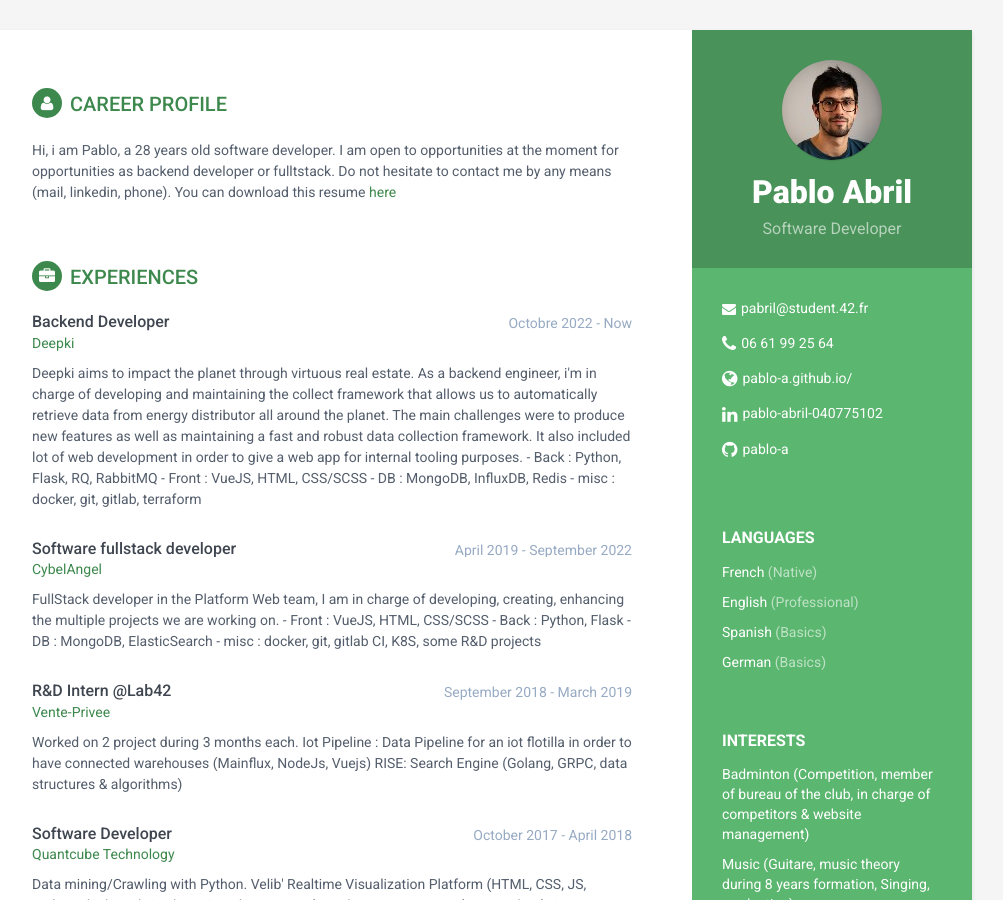
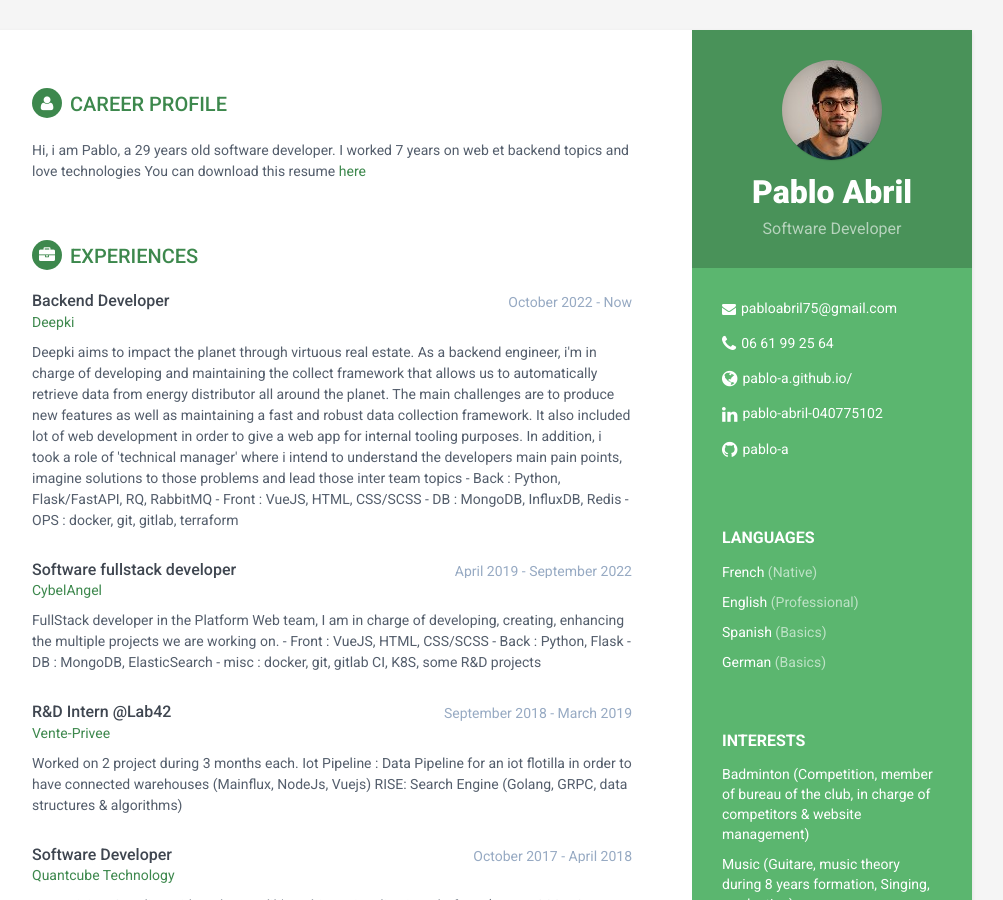
Before and after one commit to pablo-a/my_CV, a Jekyll site: the page built from index.html, in a window 1280 px wide and 900 px high. Shown: the whole window, without its empty margins (168-1171 px from the left). Built offline with Jekyll 4.4.1, drawn with Linux system fonts in a browser that asks for light colours; some of the changed text lies outside the part shown.

Commit message:
update resume

```diff
--- a/_data/data.yml
+++ b/_data/data.yml
@@ -14,7 +14,7 @@ sidebar:
     pic: pablo-2022.jpg  #place a 100x100 picture inside /assets/images/ folder and provide the name of the file below
 
     # Sidebar links
-    email: pabril@student.42.fr
+    email: pabloabril75@gmail.com
     phone: 06 61 99 25 64
     website: pablo-a.github.io/ #do not add http://
     linkedin: pablo-abril-040775102
@@ -45,20 +45,21 @@ sidebar:
 
 career-profile:
     title: Career Profile
-    text: 'Hi, i am Pablo, a 28 years old software developer. I am open to opportunities at the moment for opportunities as backend developer or fulltstack. Do not hesitate to contact me by any means (mail, linkedin, phone). '
+    text: 'Hi, i am Pablo, a 29 years old software developer. I worked 7 years on web et backend topics and love technologies'
 
 experiences:
     - experience:
       role: Backend Developer
-      time: Octobre 2022 - Now
+      time: October 2022 - Now
       link: 'https://www.deepki.com'
       company: Deepki
       details: "Deepki aims to impact the planet through virtuous real estate. As a backend engineer, i'm in charge of developing and maintaining the collect framework that allows us to automatically retrieve data from energy distributor all around the planet.
-                The main challenges were to produce new features as well as maintaining a fast and robust data collection framework. It also included lot of web development in order to give a web app for internal tooling purposes.
-                - Back : Python, Flask, RQ, RabbitMQ
+                The main challenges are to produce new features as well as maintaining a fast and robust data collection framework. It also included lot of web development in order to give a web app for internal tooling purposes. In addition, i took a role of 'technical manager'
+                where i intend to understand the developers main pain points, imagine solutions to those problems and lead those inter team topics
+                - Back : Python, Flask/FastAPI, RQ, RabbitMQ
                 - Front : VueJS, HTML, CSS/SCSS
                 - DB : MongoDB, InfluxDB, Redis
-                - misc : docker, git, gitlab, terraform"
+                - OPS : docker, git, gitlab, terraform"
 
     - experience:
       role: Software fullstack developer
@@ -167,7 +168,7 @@ skills:
           name: Web Back (Golang, NodeJS)
           level: 40%
         - skill:
-          name: Database (Mongom, MySQL, Elastic)
+          name: Database (MongoDB, MySQL, Elastic)
           level: 65%
         - skill:
           name: Functionnal Programming (OCAML, interested in learning Rust)
```
